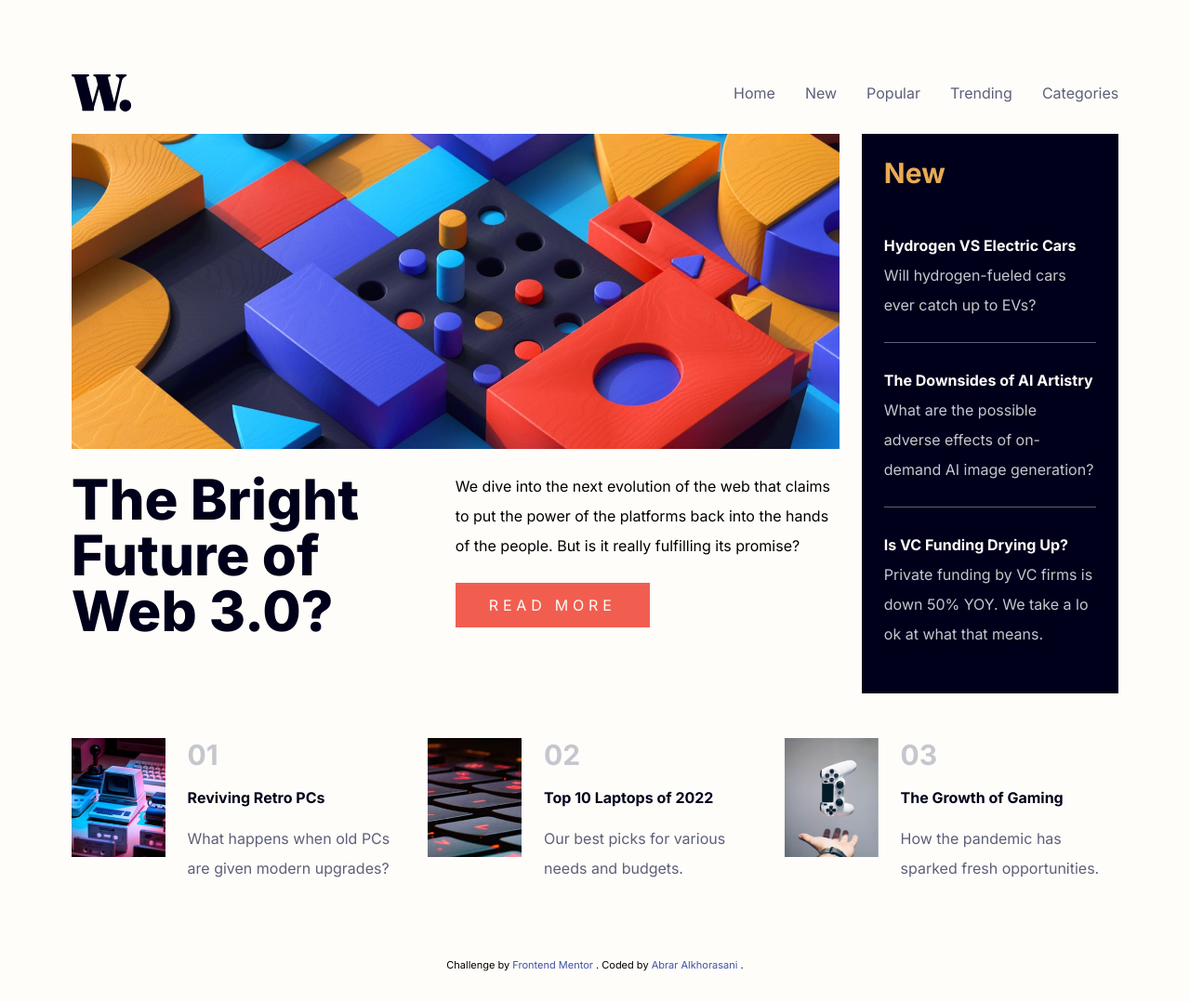
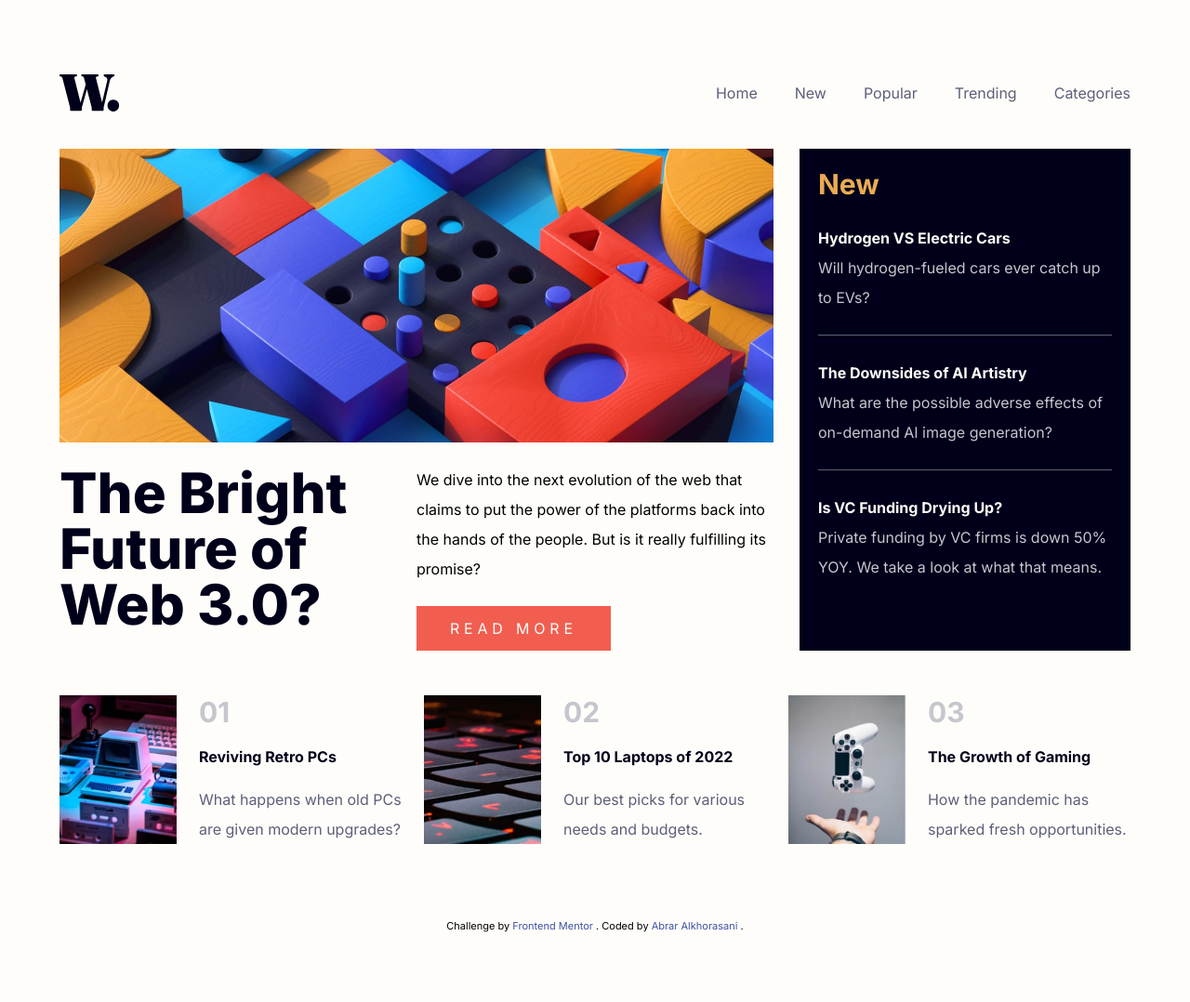
Before and after one commit to Abrar-Abdulwahed/news-homepage, a website: page index.html in a window 1280 px wide. Shown: the whole page at 93% size. After the commit the page ends 1036 px from the top, so only its background shows below. Drawn offline with Linux system fonts and the light colour scheme.

Commit message:
refactor accessibility staff

```diff
--- a/index.html
+++ b/index.html
@@ -19,11 +19,11 @@
         </style>
     </head>
     <body class="bg-offWhite font-body leading-8">
-        <nav class="container flex justify-between items-center mx-auto py-6 pt-20" role="navigation">
+        <nav class="container flex justify-between items-center mx-auto pb-10 pt-20" role="navigation">
             <div class="logo">
                 <img src="./assets/images/logo.svg" alt="">
             </div>
-            <ul class="hidden md:flex space-x-8 text-darkGrayishBlue">
+            <ul class="hidden md:flex space-x-10 text-darkGrayishBlue">
                 <li class="hover:text-softRed">
                     <a href="#">Home</a>
                 </li>
@@ -55,10 +55,12 @@
                 <a href="#" class="hover:text-softRed">Categories</a>
             </div>
         </nav>
-        <header class="container flex flex-col md:flex-row md:space-x-6 mx-auto" role="banner">
-            <div class="flex flex-col md:w-1/2 xl:w-3/4 space-y-6">
-                <img src="./assets/images/image-web-3-mobile.jpg" alt="" class="md:hidden">
-                <img src="./assets/images/image-web-3-desktop.jpg" alt="" class="!mt-0 hidden md:block">
+        <header class="container grid md:grid-cols-3 md:space-x-7 mx-auto" role="banner">
+            <div class="flex flex-col md:col-span-2 space-y-6">
+                <picture>
+                    <source srcset="./assets/images/image-web-3-desktop.jpg 600w" media="(min-width: 600px)">
+                    <img src="./assets/images/image-web-3-mobile.jpg" alt="image web3">
+                </picture>
                 <div class="flex flex-col lg:flex-row justify-between space-y-6 md:space-y-0">
                     <h1 class="text-4xl lg:text-6xl font-extrabold lg:w-1/2 text-veryDarkBlue">The Bright Future of Web 3.0?</h1>
                     <div class="lg:w-1/2 space-y-6">
@@ -70,8 +72,8 @@
                     </div>
                 </div>
             </div>
-            <div class="bg-veryDarkBlue md:w-1/2 xl:w-1/4 p-6 mt-12 md:my-0">
-                <h2 class="font-semibold text-3xl text-softOrange mb-5">New</h2>
+            <div class="bg-veryDarkBlue p-7 lg:p-5 mt-12 md:my-0">
+                <h2 class="font-semibold text-3xl text-softOrange">New</h2>
                 <div class="py-6 border-b border-darkGrayishBlue">
                     <span class="font-bold text-offWhite hover:text-softOrange">
                         <a href="#">Hydrogen VS Electric Cars</a>
@@ -92,10 +94,10 @@
                 </div>
             </div>
         </header>
-        <section class="container mx-auto grid md:grid-cols-3 gap-6 justify-items-stretch my-12" id="list">
+        <section class="container mx-auto grid lg:grid-cols-3 gap-6 justify-items-stretch my-12" id="list">
             <div class="item flex gap-6">
-                <img src="./assets/images/image-retro-pcs.jpg" alt="" class="h-40 md:h-32">
-                <div class="flex grow flex-col justify-center md:justify-between">
+                <img src="./assets/images/image-retro-pcs.jpg" alt="retro image" class="h-40 object-cover">
+                <div class="flex flex-col justify-between">
                     <span class="font-bold text-grayishBlue text-3xl">01</span>
                     <h3 class="font-bold text-veryDarkBlue hover:text-softRed">
                         <a href="#">Reviving Retro PCs</a>
@@ -104,8 +106,8 @@
                 </div>
             </div>
             <div class="item flex gap-6">
-                <img src="./assets/images/image-top-laptops.jpg" alt="" class="h-40 md:h-32">
-                <div class="flex grow flex-col justify-center md:justify-between">
+                <img src="./assets/images/image-top-laptops.jpg" alt="top laptops" class="h-40 object-cover">
+                <div class="flex flex-col justify-between">
                     <span class="font-bold text-grayishBlue text-3xl">02</span>
                     <h3 class="font-bold text-veryDarkBlue my-3 hover:text-softRed">
                         <a href="#">Top 10 Laptops of 2022</a>
@@ -114,8 +116,8 @@
                 </div>
             </div>
             <div class="item flex gap-6">
-                <img src="./assets/images/image-gaming-growth.jpg" alt="" class="h-40 md:h-32">
-                <div class="flex grow flex-col justify-center md:justify-between">
+                <img src="./assets/images/image-gaming-growth.jpg" alt="gaming growth" class="h-40 object-cover">
+                <div class="flex flex-col justify-between">
                     <span class="font-bold text-grayishBlue text-3xl">03</span>
                     <h3 class="font-bold text-veryDarkBlue my-3 hover:text-softRed">
                         <a href="#">The Growth of Gaming</a>
--- a/tailwind.config.js
+++ b/tailwind.config.js
@@ -3,7 +3,7 @@ module.exports = {
   content: ['./*.html'],
   theme: {
     container: {
-      padding: 'clamp(12px, 6vw, 15em)',
+      padding: 'clamp(20px, 5vw, 14vw)',
     },
     extend: {
       colors: {
```
Also changed, not shown: assets/css/main.css.
